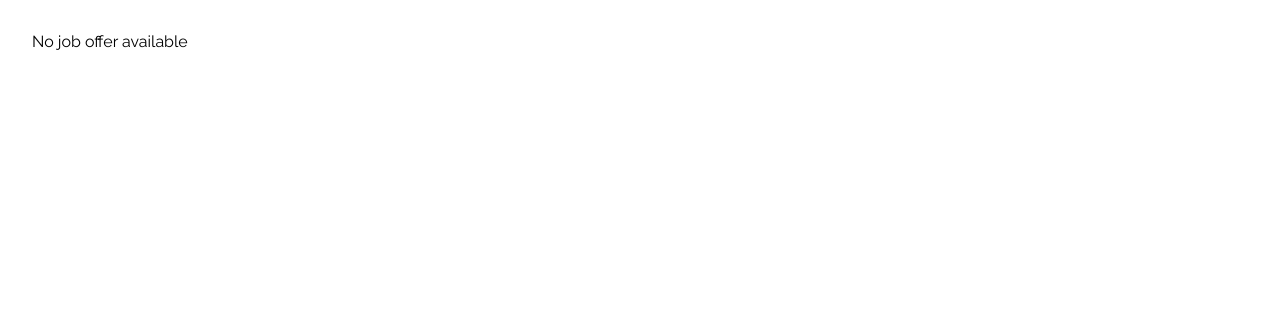
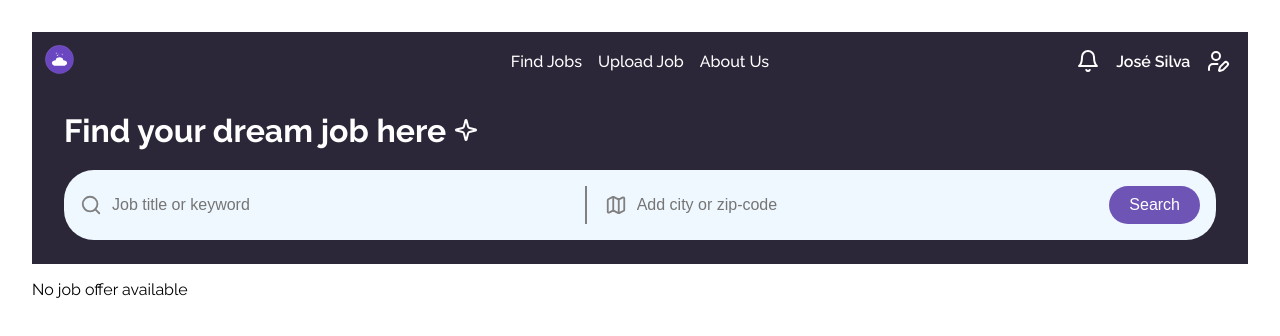
Before and after one commit to BiancaMRV/jobfinder, a React (Vite) app in the folder client/: page /job in a window 1280 px wide. Shown: the top 336 px of the page. Built offline with nearby package versions, Linux system fonts and the light colour scheme; no server answers.

Commit message:
added header to my job card page

```diff
--- a/client/src/components/jobs/JobCardPage/JobCardPage.module.css
+++ b/client/src/components/jobs/JobCardPage/JobCardPage.module.css
@@ -3,6 +3,9 @@
   max-width: 100%;
   margin: 2rem auto;
   padding: 0 2rem;
+}
+.headercontainer {
+  width: 100%;
 }
 
 /* pagina do jobcard */
--- a/client/src/components/jobs/JobCardPage/JobCardPage.tsx
+++ b/client/src/components/jobs/JobCardPage/JobCardPage.tsx
@@ -3,6 +3,7 @@ import { useState, useEffect } from "react";
 import { Job } from "../types";
 import { useParams } from "react-router-dom";
 import Markdown from "react-markdown";
+import Header from "../../layout/Header/Header";
 
 export default function JobCardPage() {
   const { jobOfferId } = useParams();
@@ -44,6 +45,9 @@ Join a dynamic team to design, develop, and maintain high-performance software a
 
   return (
     <div className={styles.jobofferpagecontainer}>
+      <div className={styles.headercontainer}>
+        <Header />
+      </div>
       {jobOffer ? (
         <div key={jobOffer.id} className={styles.jobcardpage}>
           <div className={styles.leftsection}>
```
